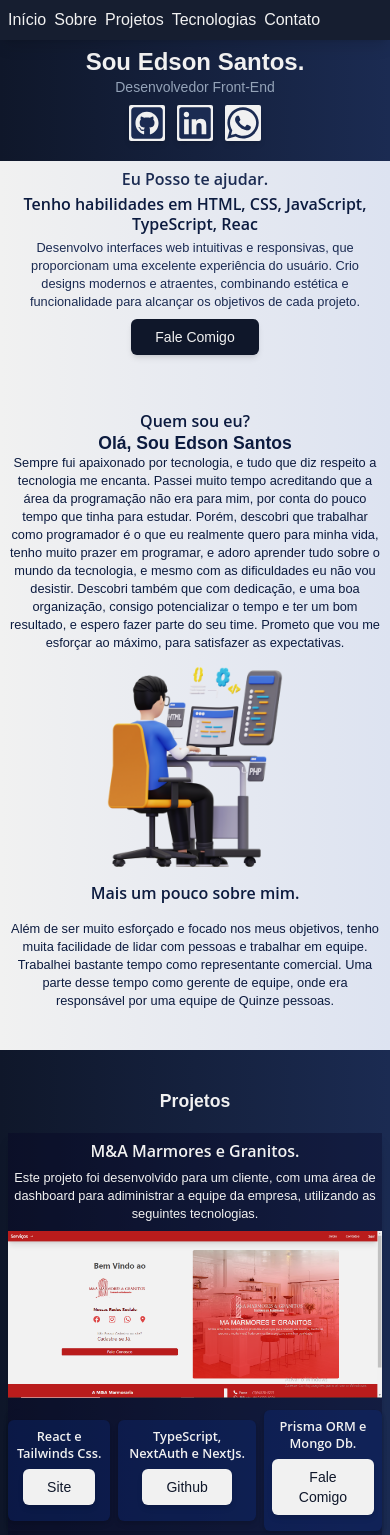
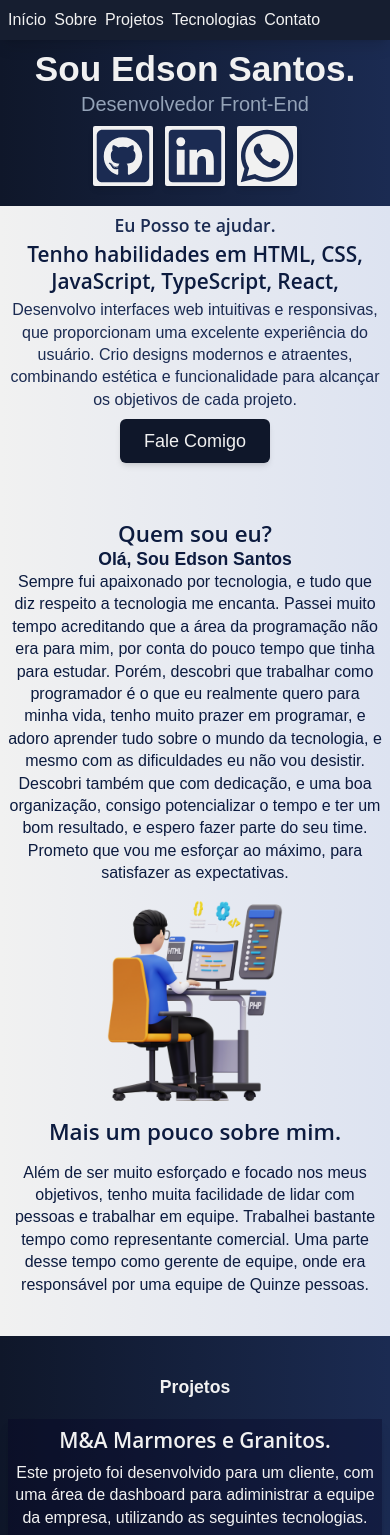
Before and after one commit to Edsonsantos0840/protifolioAntigo, a Next.js app: page / in a window 390 px wide. Shown: the top 1535 px of the page. Built offline with nearby package versions, Linux system fonts and the light colour scheme.

Commit message:
ajustando tamanhos.

```diff
--- a/src/app/components/botões/Botão.tsx
+++ b/src/app/components/botões/Botão.tsx
@@ -7,7 +7,7 @@ interface PropsBotao {
 
 export default function Botao(props: PropsBotao) {
   return (
-    <button className={'my-2 py-2 px-6 text-sm md:text-lg rounded-md bg-[var(--corPrincipal)] text-[var(--base)] hover:bg-[var(--corPrincipalEnd)] hover:text-[var(--base)] hover:scale-105 shadow-md ease-in duration-300'} >
+    <button className={'my-2 py-2 px-6 text-lg md:text-lg rounded-md bg-[var(--corPrincipal)] text-[var(--base)] hover:bg-[var(--corPrincipalEnd)] hover:text-[var(--base)] hover:scale-105 shadow-md ease-in duration-300'} >
         {props.texto}
     </button>
   )
--- a/src/app/components/cards/CardProjeto.tsx
+++ b/src/app/components/cards/CardProjeto.tsx
@@ -36,10 +36,10 @@ export default function CardProjeto(props: PropsCardProjeto) {
         <div className="flex flex-col justify-between items-center md:w-[100%] ">
           <div className="flex flex-col md:flex md:justify-around items-center md:my-4 md:gap-2 md:w-[100%]">
             <div className="w-full md:w-[50%]">
-              <h3 className="text-[var(--base)] text-[1rem] md:my-2 md:text-[1.3rem] my-2">
+              <h3 className="text-[var(--base)]  md:my-2 text-[1.3rem] my-2">
                 {props.nome}
               </h3>
-              <p className="text-[var(--base)] text-[.8rem] my-2 ">
+              <p className="text-[var(--base)] text-[1rem] my-2 ">
                 {props.descrição}
               </p>
             </div>
@@ -47,7 +47,7 @@ export default function CardProjeto(props: PropsCardProjeto) {
           </div>
           <div className="flex justify-between items-center w-[100%] gap-2 shadow-md my-3 ">
           <div className="bg-[var(--opacitySucess)] p-2 md:p-4 flex flex-col justify-between items-center shadow-md hover:scale-105  hover:bg-[var(--opacityError)] rounded-md md:w-[33%]">
-            <h3 className="text-[var(--base)] text-[.8rem] md:my-2 md:text-[.7rem]">
+            <h3 className="text-[var(--base)] text-[1rem] md:my-2 ">
                {props.tec1}
             </h3>
             <Link href={props.site} target="_blank" className=" w-[103%]">
@@ -55,7 +55,7 @@ export default function CardProjeto(props: PropsCardProjeto) {
             </Link>
           </div>
           <div className="bg-[var(--opacitySucess)] p-2 md:p-4 flex flex-col justify-between items-center shadow-md hover:scale-105  hover:bg-[var(--opacityError)] rounded-md md:w-[33%]">
-          <h3 className="text-[var(--base)] text-[.8rem] md:my-2 md:text-[.7rem]">
+          <h3 className="text-[var(--base)] text-[1rem] md:my-2 ">
               {props.tec2}
             </h3>
             <Link href={props.git} target="_blank" className=" md:w-[103%]">
@@ -63,7 +63,7 @@ export default function CardProjeto(props: PropsCardProjeto) {
             </Link>
           </div>
           <div className="bg-[var(--opacitySucess)] p-2 md:p-4 flex flex-col justify-between items-center shadow-md hover:scale-105  hover:bg-[var(--opacityError)] rounded-md md:w-[33%]">
-          <h3 className="text-[var(--base)] text-[.8rem] md:my-2 md:text-[.7rem]">
+          <h3 className="text-[var(--base)] text-[1rem] md:my-2 ">
              {props.tec3}
             </h3>
             <Link href={props.whats} target="_blank" className=" md:w-[103%]">
--- a/src/app/page.tsx
+++ b/src/app/page.tsx
@@ -92,24 +92,24 @@ export default function Home() {
               />
             </div>
             <div className="flex flex-col items-center">
-              <h1 className="text-[1.5rem] md:text[3.625rem]">
+              <h1 className="text-[2.2rem] text[3.625rem]">
                 <AnimaTexto texto="Sou Edson Santos." />
               </h1>
-              <p className="text-sm md:text-xl">Desenvolvedor Front-End</p>
+              <p className="text-mdm text-xl">Desenvolvedor Front-End</p>
               <div className="flex justify-center items-center gap-3 md:gap-6 pb-3 mt-2">
-                <div className=" md:p-2 md:text-6xl rounded-sm md:rounded-lg shadow-md hover:scale-125 cursor-pointer ease-in duration-500 bg-[var(--base)] hover:bg-[--corPrincipalEnd]">
-                 <Link href={'https://github.com/Edsonsantos0840'} target="_blank" className=" text-[var(--corPrincipalEnd)]  hover:text-[var(--base)] text-4xl">
+                <div className=" md:p-2 text-6xl rounded-sm md:rounded-lg shadow-md hover:scale-125 cursor-pointer ease-in duration-500 bg-[var(--base)] hover:bg-[--corPrincipalEnd]">
+                 <Link href={'https://github.com/Edsonsantos0840'} target="_blank" className=" text-[var(--corPrincipalEnd)]  hover:text-[var(--base)] ">
                  <FaGithubSquare />
                  </Link>
                 </div>
-                <div className="bg-[var(--base)] text-[var(--corPrincipalEnd)] md:p-2 md:text-6xl rounded-sm md:rounded-lg shadow-md hover:bg-[--corPrincipalEnd] hover:text-[var(--base)] hover:scale-125 cursor-pointer ease-in duration-500">
-                <Link href={'https://www.linkedin.com/in/edsonpsantos/'} target="_blank" className=" text-[var(--corPrincipalEnd)]  hover:text-[var(--base)] text-4xl
+                <div className="bg-[var(--base)] text-[var(--corPrincipalEnd)] md:p-2 text-6xl rounded-sm md:rounded-lg shadow-md hover:bg-[--corPrincipalEnd] hover:text-[var(--base)] hover:scale-125 cursor-pointer ease-in duration-500">
+                <Link href={'https://www.linkedin.com/in/edsonpsantos/'} target="_blank" className=" text-[var(--corPrincipalEnd)]  hover:text-[var(--base)]
                 ">
                   <FaLinkedin />
                 </Link>
                 </div>
-                <div className="bg-[var(--base)] text-[var(--corPrincipalEnd)] md:p-2 md:text-6xl rounded-sm md:rounded-lg shadow-md hover:bg-[--corPrincipalEnd] hover:text-[var(--base)] hover:scale-125 cursor-pointer ease-in duration-500">
-                <Link href={'https://wa.me/5519982350898?text=Ol%C3%A1%20eu%20v%C3%AD%20seu%20portifolio.'} target="_blank" className=" text-[var(--corPrincipalEnd)]  hover:text-[var(--base)] text-4xl
+                <div className="bg-[var(--base)] text-[var(--corPrincipalEnd)] md:p-2 text-6xl rounded-sm md:rounded-lg shadow-md hover:bg-[--corPrincipalEnd] hover:text-[var(--base)] hover:scale-125 cursor-pointer ease-in duration-500">
+                <Link href={'https://wa.me/5519982350898?text=Ol%C3%A1%20eu%20v%C3%AD%20seu%20portifolio.'} target="_blank" className=" text-[var(--corPrincipalEnd)]  hover:text-[var(--base)]
                 ">
                   <FaWhatsapp />
                 </Link>
@@ -119,13 +119,13 @@ export default function Home() {
           </div>
           <div className="flex flex-col justify-center items-center p-2 md:w-[60%]  md:m-5 md:gap-2">
             {/* <Carrossel/> */}
-            <h3 className="text-[var(--corPrincipalEnd)] text-[1rem] md:text-[1.1rem]  ">
+            <h3 className="text-[var(--corPrincipalEnd)]  text-[1.1rem]  ">
               Eu Posso te ajudar.
             </h3>
-            <h3 className="text-[var(--corTexto2)] text-[1rem] md:text-[1.3rem] text-center my-1">
+            <h3 className="text-[var(--corTexto2)]  text-[1.3rem] text-center my-1">
               <AnimaTexto texto="Tenho habilidades em HTML, CSS, JavaScript, TypeScript, React, NextJs, Tailwind CSS, Mongo DB, NextAuth e Prima ORM ." />
             </h3>
-            <p className="text-[var(--corPrincipalEnd)] text-[.8rem] text-center ">
+            <p className="text-[var(--corPrincipalEnd)] text-[1rem] text-center ">
               Desenvolvo interfaces web intuitivas e responsivas, que
               proporcionam uma excelente experiência do usuário. Crio designs
               modernos e atraentes, combinando estética e funcionalidade para
@@ -142,11 +142,11 @@ export default function Home() {
           className="md:flex flex-col justify-around items-center body2 w-full p-2 pt-9 md:pt-14"
         >
           <div className=" md:w-[70%] text-center md:px-5 my-1 md:my-[-35px]">
-            <h3 className="text-[var(--corTexto2)] md:my-4 text-[1rem]">Quem sou eu?</h3>
+            <h3 className="text-[var(--corTexto2)] md:my-4 text-[1.4rem]">Quem sou eu?</h3>
             <h2 className="text-[var(--corTexto2)] md:my-4 text-[1.1rem] ">
               Olá, Sou Edson Santos
             </h2>
-            <p className="text-[var(--corTexto2)] md:my-4 text-[.8rem]">
+            <p className="text-[var(--corTexto2)] md:my-4 text-[1rem]">
               Sempre fui apaixonado por tecnologia, e tudo que diz respeito a
               tecnologia me encanta. Passei muito tempo acreditando que a área
               da programação não era para mim, por conta do pouco tempo que
@@ -171,10 +171,10 @@ export default function Home() {
               />
             </div>
             <div className="md:w-[60%] text-center">
-              <h3 className="text-[var(--corTexto2)] my-4 text-[1rem] ">
+              <h3 className="text-[var(--corTexto2)] text-[1.4rem] my-4  ">
                 Mais um pouco sobre mim.
               </h3>
-              <p className="text-[var(--corTexto2)] my-4 text-[.8rem]">
+              <p className="text-[var(--corTexto2)] my-4 text-[1rem]">
                 Além de ser muito esforçado e focado nos meus objetivos, tenho
                 muita facilidade de lidar com pessoas e trabalhar em equipe.
                 Trabalhei bastante tempo como representante comercial. Uma parte
@@ -189,7 +189,7 @@ export default function Home() {
           id="projetos"
           className="md:flex flex-col justify-between items-center body w-full md:pt-14 pt-10 p-2"
         >
-          <h2 className="text-[1.1rem] md:text-[1.3rem] text-center">Projetos</h2>
+          <h2 className="text-[1.1rem]  text-center">Projetos</h2>
           <div className="md:flex justify-center items-center gap-6 md:px-5 md:min-w-[45%] ">
             <CardProjeto
               nome="M&A Marmores e Granitos."
@@ -286,36 +286,36 @@ export default function Home() {
         >
           <div className="md:w-[60%] md:flex flex-col justify-center items-center body2 w-full">
             <h2 className="text-[var(--corPrincipalEnd)] text-[1.1rem]">Tecnologias</h2>
-            <h3 className="text-[var(--corPrincipalEnd)] text-[1rem]">
+            <h3 className="text-[var(--corPrincipalEnd)] text-[1.4rem]">
               Tecnologias que tenho me dedicado.
             </h3>
-            <p className="text-[var(--corPrincipalEnd)] text-center md:my-3 text-[.8rem]">
+            <p className="text-[var(--corPrincipalEnd)] text-center md:my-3 text-[1rem]">
               Eu tenho me identificado bastante com as tecnologias Front-end.
               Procuro me dedicar as tecnologias mais utilizadas no mercado no
               momento, mas meu fóco é de não me limitar.
             </p>
             <div className="body w-[98vw] text-center p-3 md:p-4">
-              <h3 className=" md:my-5 text-[1rem]">Minhas Habilidades Hoje.</h3>
+              <h3 className=" md:my-5 text-[1.4rem]">Minhas Habilidades Hoje.</h3>
               <div className="flex justify-center items-center gap-3 md:gap-6 mt-2 md:mt-2">
-                <div className="group bg-[var(--base)] text-[var(--corPrincipalEnd)] p-2 md:p-2 md:text-6xl rounded-lg shadow-md hover:bg-[--corPrincipalEnd] hover:text-[var(--base)] hover:scale-125 cursor-pointer ease-in duration-500">
+                <div className="group bg-[var(--base)] text-[var(--corPrincipalEnd)] p-2 md:p-2 text-6xl rounded-lg shadow-md hover:bg-[--corPrincipalEnd] hover:text-[var(--base)] hover:scale-125 cursor-pointer ease-in duration-500">
                   <FaHtml5 className="text-5xl" />
                   <h3 className="hidden md:block md:mt-1 text-[.6rem] text-[var(--corPrincipalEnd)] group-hover:text-[var(--base)] ">
                     HTML
                   </h3>
                 </div>
-                <div className="group bg-[var(--base)] text-[var(--corPrincipalEnd)] p-2 md:p-2 md:text-6xl rounded-lg shadow-md hover:bg-[--corPrincipalEnd] hover:text-[var(--base)] hover:scale-125 cursor-pointer ease-in duration-500">
+                <div className="group bg-[var(--base)] text-[var(--corPrincipalEnd)] p-2 md:p-2 text-6xl rounded-lg shadow-md hover:bg-[--corPrincipalEnd] hover:text-[var(--base)] hover:scale-125 cursor-pointer ease-in duration-500">
                   <FaCss3Alt className="text-5xl" />
                   <h3 className="hidden md:block md:mt-1 text-[.6rem] text-[var(--corPrincipalEnd)] group-hover:text-[var(--base)] ">
                     CSS
                   </h3>
                 </div>
-                <div className="group bg-[var(--base)] text-[var(--corPrincipalEnd)] p-2 md:p-2 md:text-6xl rounded-lg shadow-md hover:bg-[--corPrincipalEnd] hover:text-[var(--base)] hover:scale-125 cursor-pointer ease-in duration-500">
+                <div className="group bg-[var(--base)] text-[var(--corPrincipalEnd)] p-2 md:p-2 text-6xl rounded-lg shadow-md hover:bg-[--corPrincipalEnd] hover:text-[var(--base)] hover:scale-125 cursor-pointer ease-in duration-500">
                   <TbBrandJavascript className="text-5xl"/>
                   <h3 className="hidden md:block md:mt-1 text-[.6rem] text-[var(--corPrincipalEnd)] group-hover:text-[var(--base)] ">
                     JAVASCRIPT
                   </h3>
                 </div>
-                <div className="group bg-[var(--base)] text-[var(--corPrincipalEnd)] p-2 md:p-2 md:text-6xl rounded-lg shadow-md hover:bg-[--corPrincipalEnd] hover:text-[var(--base)] hover:scale-125 cursor-pointer ease-in duration-500">
+                <div className="group bg-[var(--base)] text-[var(--corPrincipalEnd)] p-2 md:p-2 text-6xl rounded-lg shadow-md hover:bg-[--corPrincipalEnd] hover:text-[var(--base)] hover:scale-125 cursor-pointer ease-in duration-500">
                   <FaReact className="text-5xl"/>
                   <h3 className="hidden md:block md:mt-1 text-[.6rem] text-[var(--corPrincipalEnd)] group-hover:text-[var(--base)] ">
                     REACT
@@ -323,25 +323,25 @@ export default function Home() {
                 </div>
               </div>
               <div className="flex justify-center items-center gap-3 md:gap-6 mt-3 md:mt-4">
-                <div className="group bg-[var(--base)] text-[var(--corPrincipalEnd)] p-2 md:p-2 md:text-6xl rounded-lg shadow-md hover:bg-[--corPrincipalEnd] hover:text-[var(--base)] hover:scale-125 cursor-pointer ease-in duration-500">
+                <div className="group bg-[var(--base)] text-[var(--corPrincipalEnd)] p-2 md:p-2 text-6xl rounded-lg shadow-md hover:bg-[--corPrincipalEnd] hover:text-[var(--base)] hover:scale-125 cursor-pointer ease-in duration-500">
                   <TbBrandNextjs className="text-5xl"/>
                   <h3 className="hidden md:block md:mt-1 text-[.6rem] text-[var(--corPrincipalEnd)] group-hover:text-[var(--base)] ">
                     NEXTJS
                   </h3>
                 </div>
-                <div className="group bg-[var(--base)] text-[var(--corPrincipalEnd)] p-2 md:p-2 md:text-6xl rounded-lg shadow-md hover:bg-[--corPrincipalEnd] hover:text-[var(--base)] hover:scale-125 cursor-pointer ease-in duration-500">
+                <div className="group bg-[var(--base)] text-[var(--corPrincipalEnd)] p-2 md:p-2 text-6xl rounded-lg shadow-md hover:bg-[--corPrincipalEnd] hover:text-[var(--base)] hover:scale-125 cursor-pointer ease-in duration-500">
                   <TbBrandTypescript className="text-5xl"/>
                   <h3 className="hidden md:block md:mt-1 text-[.6rem] text-[var(--corPrincipalEnd)] group-hover:text-[var(--base)] ">
                     TYPESCRIPT
                   </h3>
                 </div>
-                <div className="group bg-[var(--base)] text-[var(--corPrincipalEnd)] p-2 md:p-2 md:text-6xl rounded-lg shadow-md hover:bg-[--corPrincipalEnd] hover:text-[var(--base)] hover:scale-125 cursor-pointer ease-in duration-500">
+                <div className="group bg-[var(--base)] text-[var(--corPrincipalEnd)] p-2 md:p-2 text-6xl rounded-lg shadow-md hover:bg-[--corPrincipalEnd] hover:text-[var(--base)] hover:scale-125 cursor-pointer ease-in duration-500">
                   <TbBrandTailwind className="text-5xl"/>
                   <h3 className="hidden md:block md:mt-1 text-[.6rem] text-[var(--corPrincipalEnd)] group-hover:text-[var(--base)] ">
                     TAILWIND
                   </h3>
                 </div>
-                <div className="group bg-[var(--base)] text-[var(--corPrincipalEnd)] p-2 md:p-2 md:text-6xl rounded-lg shadow-md hover:bg-[--corPrincipalEnd] hover:text-[var(--base)] hover:scale-125 cursor-pointer ease-in duration-500">
+                <div className="group bg-[var(--base)] text-[var(--corPrincipalEnd)] p-2 md:p-2 text-6xl rounded-lg shadow-md hover:bg-[--corPrincipalEnd] hover:text-[var(--base)] hover:scale-125 cursor-pointer ease-in duration-500">
                   <TbBrandMongodb className="text-5xl"/>
                   <h3 className="hidden md:block md:mt-1 text-[.6rem] text-[var(--corPrincipalEnd)] group-hover:text-[var(--base)] ">
                     MONGODB
@@ -349,7 +349,7 @@ export default function Home() {
                 </div>
               </div>
               <div className="flex justify-center items-center gap-3 md:gap-6 mt-3 md:mt-4">
-                <div className="group bg-[var(--base)] text-[var(--corPrincipalEnd)] md:p-2 md:text-6xl rounded-lg shadow-md hover:bg-[--corPrincipalEnd] hover:text-[var(--base)] hover:scale-125 cursor-pointer ease-in duration-500">
+                <div className="group bg-[var(--base)] text-[var(--corPrincipalEnd)] md:p-2 text-6xl rounded-lg shadow-md hover:bg-[--corPrincipalEnd] hover:text-[var(--base)] hover:scale-125 cursor-pointer ease-in duration-500">
                   <div className="w-[60px] h-[60px] rounded-full hover:scale-105">
                     <Image
                       src={nextAuth}
@@ -363,7 +363,7 @@ export default function Home() {
                     NEXTAUTH
                   </h3>
                 </div>
-                <div className="group bg-[var(--base)] text-[var(--corPrincipalEnd)] md:p-2 md:text-6xl rounded-lg shadow-md hover:bg- [--corPrincipalEnd] hover:text-[var(--base)] hover:scale-125 cursor-pointer ease-in duration-500">
+                <div className="group bg-[var(--base)] text-[var(--corPrincipalEnd)] md:p-2 text-6xl rounded-lg shadow-md hover:bg- [--corPrincipalEnd] hover:text-[var(--base)] hover:scale-125 cursor-pointer ease-in duration-500">
                   <div className="w-[60px] h-[60px] rounded-full hover:scale-105  group">
                     <Image
                       src={prisma}
@@ -378,9 +378,9 @@ export default function Home() {
                   </h3>
                 </div>
               </div>
-              <h3 className=" my-5 md:mt-14 text-[1rem]">Tecnologias que estou estudando.</h3>
+              <h3 className=" my-5 md:mt-14 text-[1.4rem]">Tecnologias que estou estudando.</h3>
               <div className="flex justify-center items-center">
-                <div className="group bg-[var(--base)] w-[18%]  md:w-[10%] md:my-6 text-[var(--corPrincipalEnd)] p-2 md:p-2 md:text-8xl rounded-lg shadow-md hover:bg-[--corPrincipalEnd] hover:text-[var(--base)] hover:scale-125 cursor-pointer ease-in duration-500">
+                <div className="group bg-[var(--base)] w-[18%]  md:w-[10%] md:my-6 text-[var(--corPrincipalEnd)] p-2 md:p-2 text-8xl rounded-lg shadow-md hover:bg-[--corPrincipalEnd] hover:text-[var(--base)] hover:scale-125 cursor-pointer ease-in duration-500">
                   <FaNodeJs className="text-5xl"/>
                   <h3 className="hidden md:block md:mt-1 text-[.6rem] text-[var(--corPrincipalEnd)] group-hover:text-[var(--base)] ">
                     NODEJS
@@ -393,20 +393,20 @@ export default function Home() {
         {/* Sessão de Contatos */}
         <section
           id="contato"
-          className="flex md:flex flex-col justify-around items-center body2 w-full pt-10 md:pt-14"
+          className="flex md:flex flex-col justify-around text-center items-center body2 w-full pt-10 md:pt-14"
         >
           <h2 className="text-[var(--corPrincipalEnd)] my-1 md:my-3 text-[1.1rem]">
             Meus contatos
           </h2>
-          <h3 className="text-[var(--corPrincipalEnd)] my-1 md:my-3 text-[1rem]">
+          <h3 className="text-[var(--corPrincipalEnd)] my-1 md:my-3 text-[1.4rem] ">
             Quer me conhecer melhor?
           </h3>
-          <p className="text-[var(--corPrincipalEnd)] mt-[-5px]  md:my-1 text-[.8rem]">
+          <p className="text-[var(--corPrincipalEnd)] mt-[-5px]  md:my-1 text-[1rem]">
             Entre em contato comigo.
           </p>
           <div className="flex justify-center items-center gap-4 md:gap-6 my-2 md:my-8">
             <div
-              className=" p-2 md:p-2 md:text-7xl rounded-lg shadow-md  hover:scale-125 cursor-pointer ease-in duration-500
+              className=" p-2 md:p-2 text-7xl rounded-lg shadow-md  hover:scale-125 cursor-pointer ease-in duration-500
                 text-[var(--base)] bg-[var(--corPrincipalEnd)] hover:text-[var(--corPrincipalEnd)] hover:bg-[var(--opacityAlert)]"
             >
               <Link href={'https://github.com/Edsonsantos0840'} target="_blank">
@@ -414,7 +414,7 @@ export default function Home() {
               </Link>
             </div>
             <div
-              className="p-2 md:p-2 md:text-7xl rounded-lg shadow-md  hover:scale-125 cursor-pointer ease-in duration-500
+              className="p-2 md:p-2 text-7xl rounded-lg shadow-md  hover:scale-125 cursor-pointer ease-in duration-500
                 text-[var(--base)] bg-[var(--corPrincipalEnd)] hover:text-[var(--corPrincipalEnd)] hover:bg-[var(--opacityAlert)]"
             >
               <Link href={'https://www.linkedin.com/in/edsonpsantos/'} target="_blank">
@@ -422,7 +422,7 @@ export default function Home() {
               </Link>
             </div>
             <div
-              className=" p-2 md:p-2 md:text-7xl rounded-lg shadow-md  hover:scale-125 cursor-pointer ease-in duration-500
+              className=" p-2 md:p-2 text-7xl rounded-lg shadow-md  hover:scale-125 cursor-pointer ease-in duration-500
                 text-[var(--base)] bg-[var(--corPrincipalEnd)] hover:text-[var(--corPrincipalEnd)] hover:bg-[var(--opacityAlert)]"
             >
               <Link href={'https://wa.me/5519982350898?text=Ol%C3%A1%20eu%20v%C3%AD%20seu%20portifolio.'} target="_blank">
@@ -430,7 +430,7 @@ export default function Home() {
               </Link>
             </div>
             <div
-              className="p-2 md:p-2 md:text-7xl rounded-lg shadow-md  hover:scale-125 cursor-pointer ease-in duration-500
+              className="p-2 md:p-2 text-7xl rounded-lg shadow-md  hover:scale-125 cursor-pointer ease-in duration-500
                   text-[var(--base)] bg-[var(--corPrincipalEnd)] hover:text-[var(--corPrincipalEnd)] hover:bg-[var(--opacityAlert)] "
             >
               <Link href="mailto:edsonpsantos@gmail.com">
@@ -440,20 +440,20 @@ export default function Home() {
           </div>
         </section>
         <div className="p-2 md:w-[98vw] flex flex-col justify-center items-center md:gap-2 mt-2 body ">
-          <h3 className=" md:mt-5 text-[1rem]">Esse sou eu.</h3>
-          <p className="text-[var(--base)] text-center md:mt-[-10px] text-[.8rem]">
+          <h3 className=" md:mt-5 text-[1.4rem]">Esse sou eu.</h3>
+          <p className="text-[var(--base)] text-center md:mt-[-10px] text-[1rem]">
             Espero que tenha gostado, aguardo seu contato.
           </p>
 
           <div className="flex justify-center items-center gap-3 md:gap-4 my-1 md:my-4">
           <Link href={'https://github.com/Edsonsantos0840' } target="_blank">
-            <FaGithubSquare className="hover:text-white hover:scale-125 text-[var(--base2)] md:text-4xl rounded-lg shadow-md cursor-pointer ease-in duration-500 text-2xl" />
+            <FaGithubSquare className="hover:text-white hover:scale-125 text-[var(--base2)] md: rounded-lg shadow-md cursor-pointer ease-in duration-500 text-2xl" />
           </Link>
             <Link href={'https://www.linkedin.com/in/edsonpsantos/'} target="_blank">
-            <FaLinkedin className="hover:text-white hover:scale-125 text-[var(--base2)] md:text-4xl rounded-lg shadow-md cursor-pointer ease-in duration-500 text-2xl" />
+            <FaLinkedin className="hover:text-white hover:scale-125 text-[var(--base2)] md: rounded-lg shadow-md cursor-pointer ease-in duration-500 text-2xl" />
             </Link>
             <Link href={'https://wa.me/5519982350898?text=Ol%C3%A1%20eu%20v%C3%AD%20seu%20portifolio.'} target="_blank">
-            <FaWhatsapp className="hover:text-white hover:scale-125 text-[var(--base2)] md:text-4xl rounded-lg shadow-md cursor-pointer ease-in duration-500 text-2xl" />
+            <FaWhatsapp className="hover:text-white hover:scale-125 text-[var(--base2)] md: rounded-lg shadow-md cursor-pointer ease-in duration-500 text-2xl" />
             </Link>
           </div>
         </div>
```
